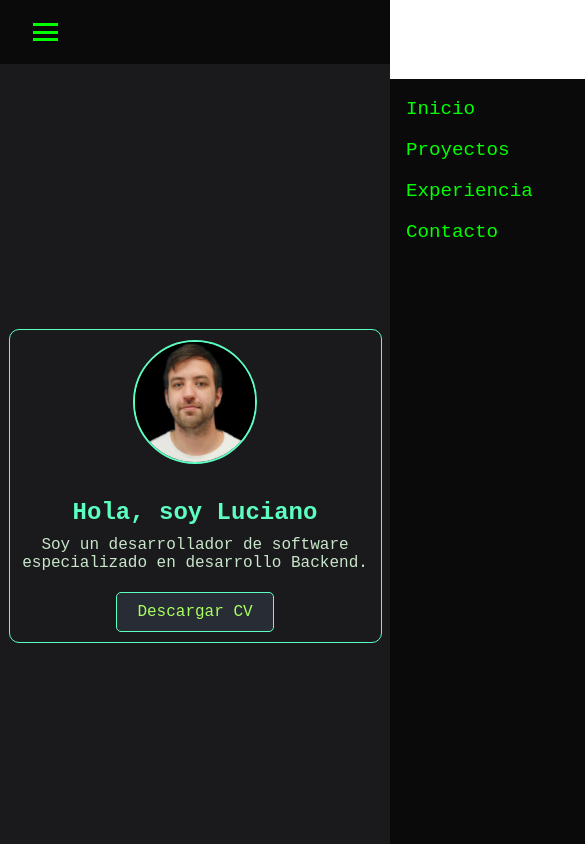
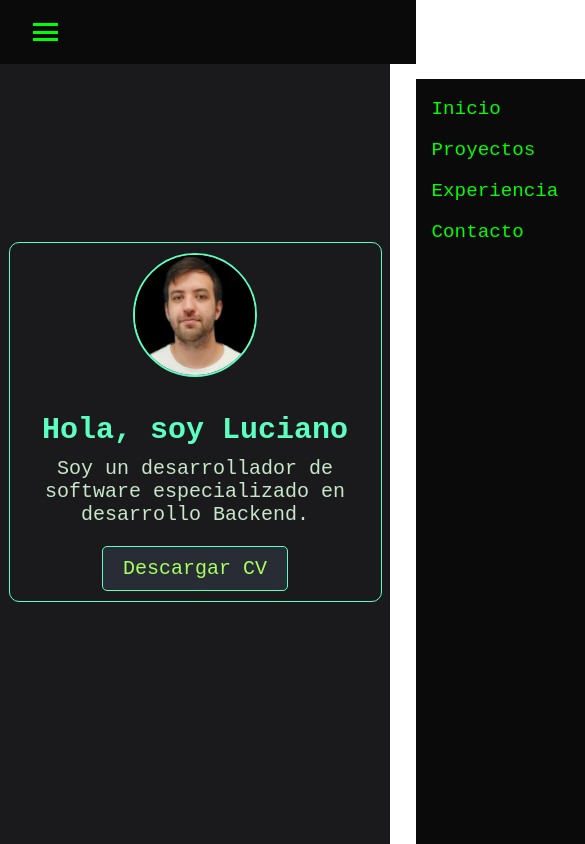
Before and after one commit to lucianolupo95/lucianolupo95.github.io, a React (Create React App) app: page / in a window 390 px wide. Shown: the top 844 px of the page, 585 px wide, since content can reach past the window. Built offline with nearby package versions, Linux system fonts and the light colour scheme.

Commit message:
Hice más grande texto Home

```diff
--- a/src/styles/Header.css
+++ b/src/styles/Header.css
@@ -1,11 +1,11 @@
-/* Header.css */
 .header {
   font-size: 1.2rem;
   background-color: #0a0a0a;
   padding: 0.8rem;
-  position: sticky;
-  top: 0;
+  position: fixed; /* Cambiado a fixed */
+  width: 100%;
   z-index: 1000;
+  transition: top 0.3s ease-in-out; /* Transición suave */
 }
 
 .nav {
@@ -78,3 +78,8 @@
     margin: 0;
   }
 }
+
+/* Mostrar el header al hacer scroll */
+.header.scrolled {
+  top: 0; /* Mostrar el header al hacer scroll */
+}
--- a/src/styles/Home.css
+++ b/src/styles/Home.css
@@ -6,7 +6,8 @@
   height: 100vh;
   background-color: #1a1a1d; /* Fondo gris oscuro */
   color: #a8ff60; /* Texto verde suave */
-  font-family: "Roboto Mono", monospace; /* Fuente monospace más moderna */
+  font-family: "Roboto Mono", monospace;
+  font-size: 25px;
 }
 
 .home-container {
@@ -64,4 +65,7 @@ p {
     width: 90%;
     padding: 10px;
   }
+  .home-section {
+    font-size: 20px;
+  }
 }
```
